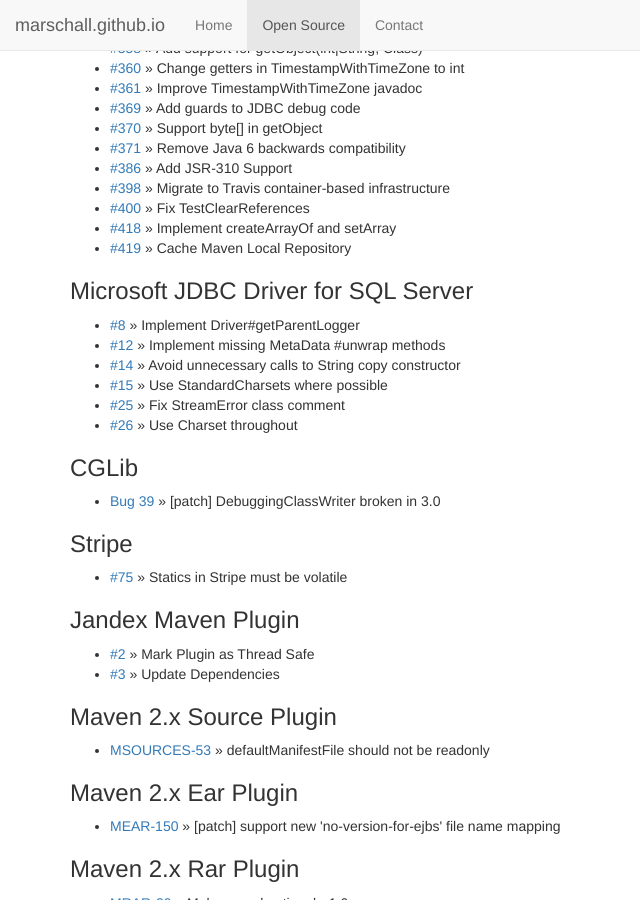
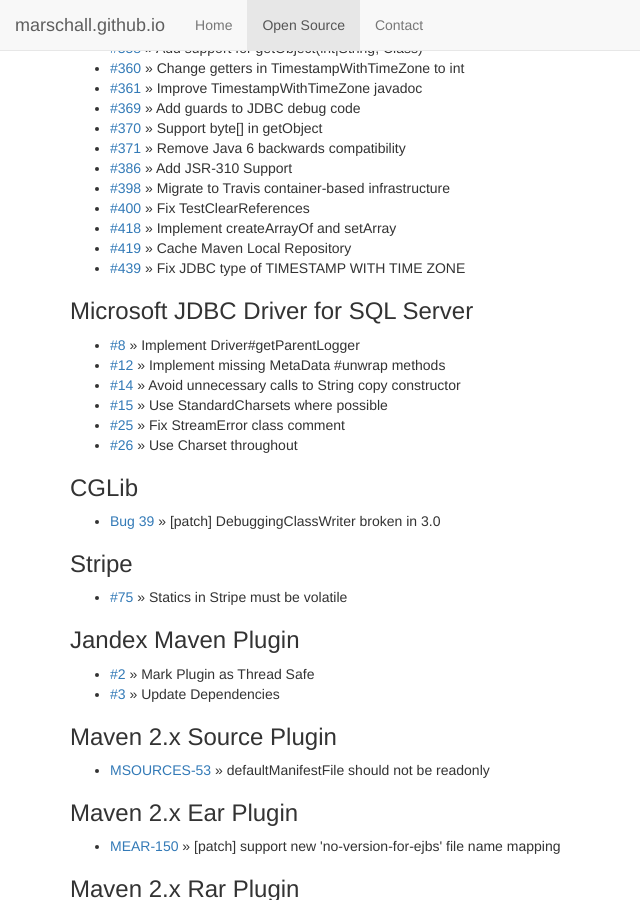
Before and after one commit to marschall/marschall.github.com, a Jekyll site: the page built from open-source.html, in a window 1280 px wide and 900 px high, scrolled down 4326 px. Shown: the whole window, without its empty margins (0-640 px from the left). Built offline with Jekyll 4.4.1, drawn with Linux system fonts in a browser that asks for light colours.

Commit message:
add h2#439

```diff
--- a/open-source.html
+++ b/open-source.html
@@ -275,6 +275,8 @@
   <li><a href="https://github.com/h2database/h2database/pull/400">#400</a> &raquo; Fix TestClearReferences</li>
   <li><a href="https://github.com/h2database/h2database/pull/418">#418</a> &raquo; Implement createArrayOf and setArray</li>
   <li><a href="https://github.com/h2database/h2database/pull/419">#419</a> &raquo; Cache Maven Local Repository</li>
+  <li><a href="https://github.com/h2database/h2database/pull/439">#439</a> &raquo; Fix JDBC type of TIMESTAMP WITH TIME ZONE</li>
+
 </ul>
 <h3>Microsoft JDBC Driver for SQL Server</h3>
 <ul>
@@ -444,8 +446,6 @@
 
 https://issues.jboss.org/browse/JBWS-4031
 
-https://github.com/h2database/h2database/pull/418
-
 https://issues.apache.org/jira/browse/DERBY-6920
 
 -->
```
